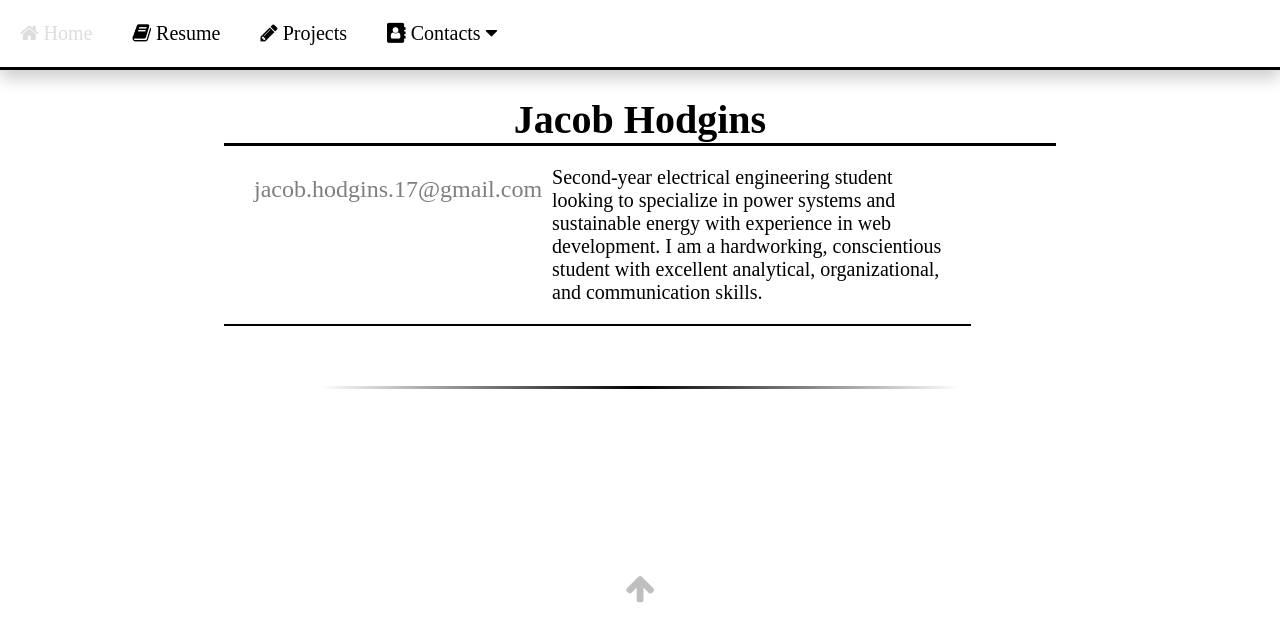
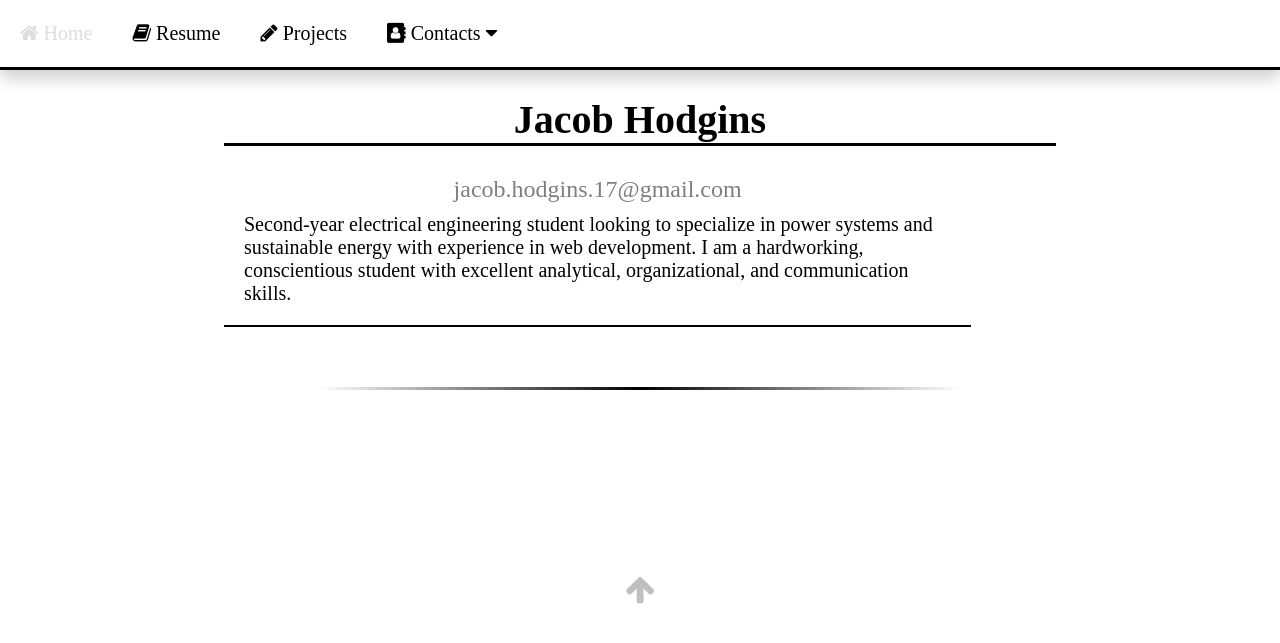
Before and after one commit to JacobHodgins/hodginsjacob, a Jekyll site: the page built from resume/index.html, in a window 1280 px wide. Shown: the top 643 px of the page. Built offline with Jekyll 4.4.1, drawn with Linux system fonts in a browser that asks for light colours.

Commit message:
Update index.html
+ add a content class to the resume content to separate css applications in code

```diff
--- a/resume/index.html
+++ b/resume/index.html
@@ -4,7 +4,7 @@ title: Resume
 ---
 <div class="resume-index-page">
   <div class="resume-my-name"><b>Jacob Hodgins</b></div>
-  <div class="resume-content flex">
+  <div class="resume-content content">
     <div class="resume-my-email">jacob.hodgins.17@gmail.com</div>
     <p>Second-year electrical engineering student looking to specialize in power systems and sustainable energy with experience in web development. I am a
       hardworking, conscientious student with excellent analytical, organizational, and communication skills.</p>
```
